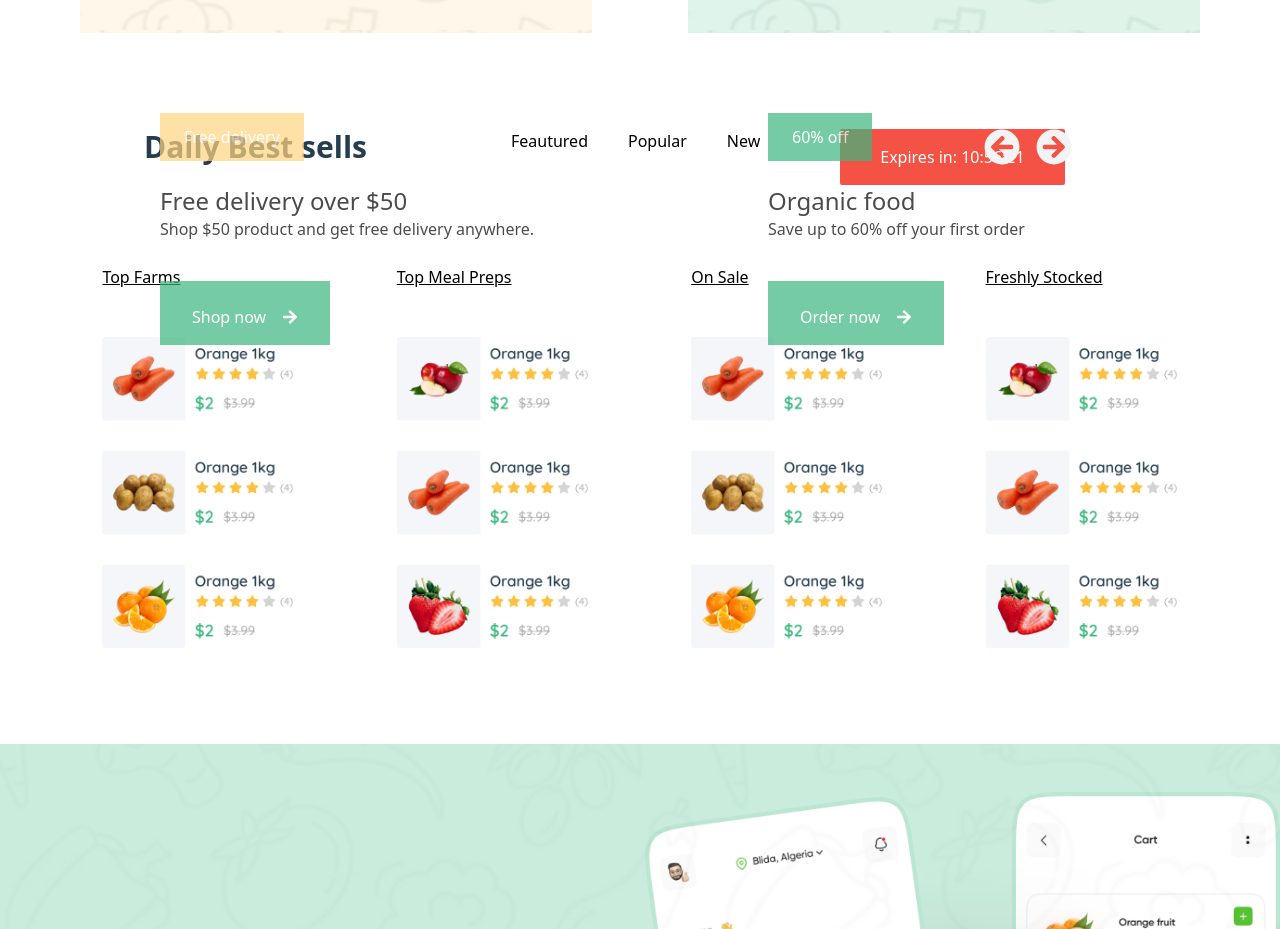
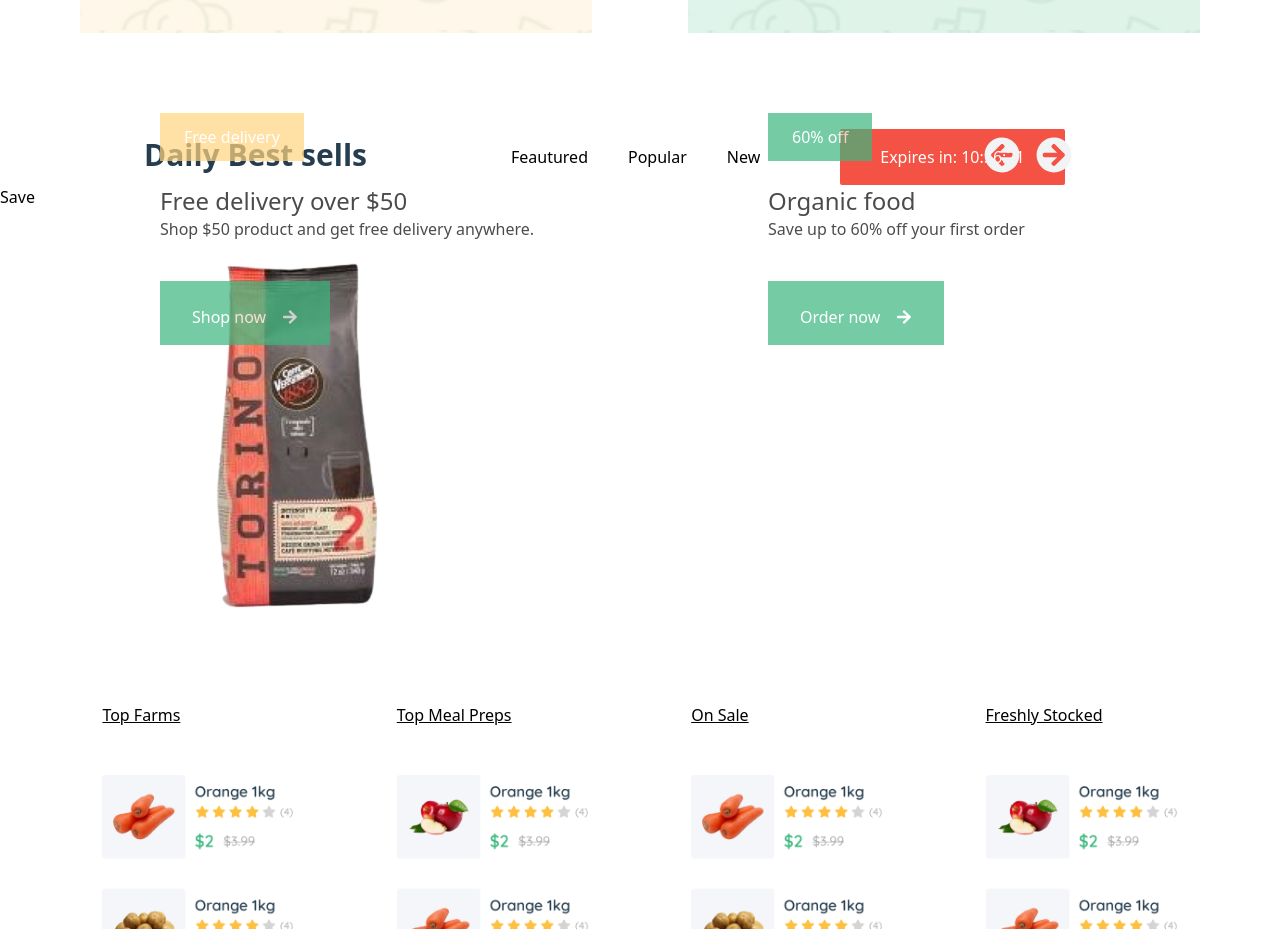
Before and after one commit to Divine-20/Instafarm, a React (Vite) app: page / in a window 1280 px wide. Shown: the part 2200-3129 px from the top of the page. Built offline with nearby package versions, Linux system fonts and the light colour scheme.

Commit message:
added image to the div

```diff
--- a/src/components/sells.jsx
+++ b/src/components/sells.jsx
@@ -1,23 +1,32 @@
 import React from 'react'
 import {FaArrowCircleLeft,FaArrowCircleRight} from 'react-icons/fa'
+import  flour from '../images/flour.png'
 
 function Sells() {
   return (
     <div>
         <div className='flex ml-36 mt-24'>
-            <h1 className='text-3xl text-[#253D4E] font-bold'>Daily Best sells</h1>
+            <h1 className='text-3xl text-[#253D4E] font-bold pt-2'>Daily Best sells</h1>
             <div className='flex ml-36'>
-            <ul className='flex'>
+            <ul className='flex mt-4'>
                 <li>Feautured</li>
                 <li className='pl-10'>Popular</li>
                 <li className='pl-10'>New</li>
             </ul>
             <button className='h-14 w-auto bg-[#F35244] text-white pl-10 pr-10 rounded-sm ml-20'>Expires in: 10:56:21</button>
             </div>
-            <div className='absolute flex right-52'>
+            <div className='absolute flex right-52 mt-2'>
           <i className='text-4xl text-[#F2F3F4] mr-4'><FaArrowCircleLeft /></i>
           <i className='text-4xl text-[#F2F3F4]'><FaArrowCircleRight /></i>
           </div>
+        </div>
+        <div>
+            <div>
+                <button>Save</button>
+                <img src={flour} alt="flour" />
+
+
+            </div>
         </div>
     </div>
   )
```
